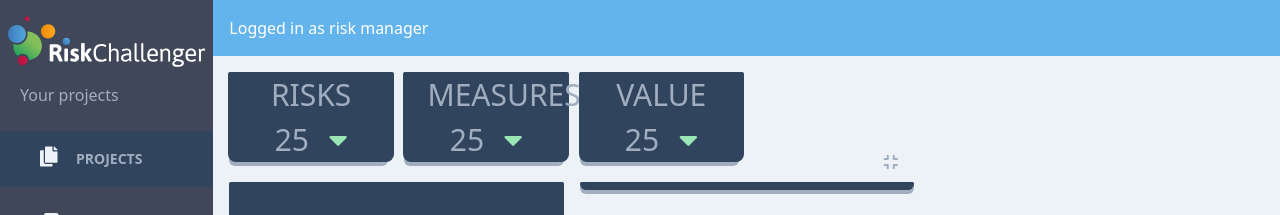
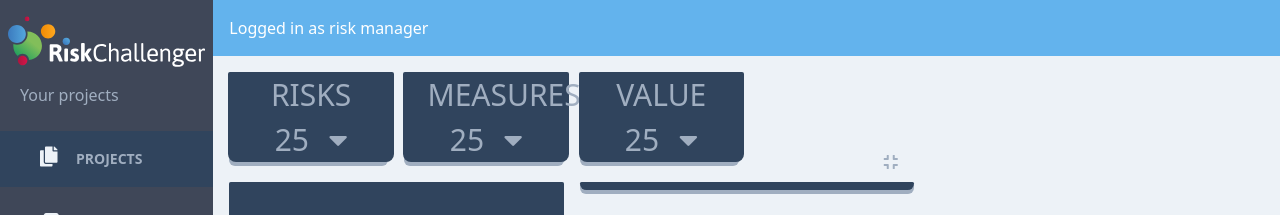
Before and after one commit to LarsWiegers/learning-angular, an Angular app: page / in a window 1280 px wide. Shown: the top 215 px of the page. Built offline with nearby package versions, Linux system fonts and the light colour scheme.

Commit message:
add a green color

```diff
--- a/src/app/dashboard-card/dashboard-card.component.html
+++ b/src/app/dashboard-card/dashboard-card.component.html
@@ -4,7 +4,7 @@
       {{title}}
     </h1>
     <h2 class="text-3xl">
-      {{subtitle}} <i class="fa fa-caret-down ml-3 text-green-300"></i>
+      {{subtitle}} <i class="fa fa-caret-down ml-3 text-primary-green"></i>
     </h2>
   </div>
 </div>
--- a/tailwind.config.js
+++ b/tailwind.config.js
@@ -5,7 +5,8 @@ module.exports = {
       colors: {
         'primary': 'rgb(63,71,88)',
         'primary-100': 'rgb(160,174,192)',
-        'primary-900': 'rgb(48,68,93)'
+        'primary-900': 'rgb(48,68,93)',
+        'primary-green': 'rgb(34, 107, 69)',
       }
     },
   },
```
